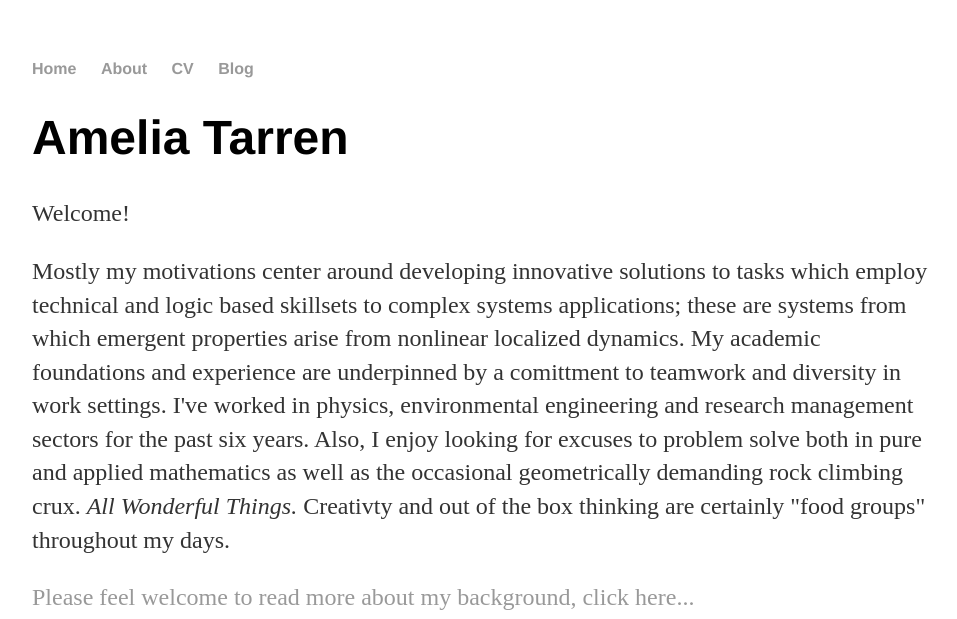
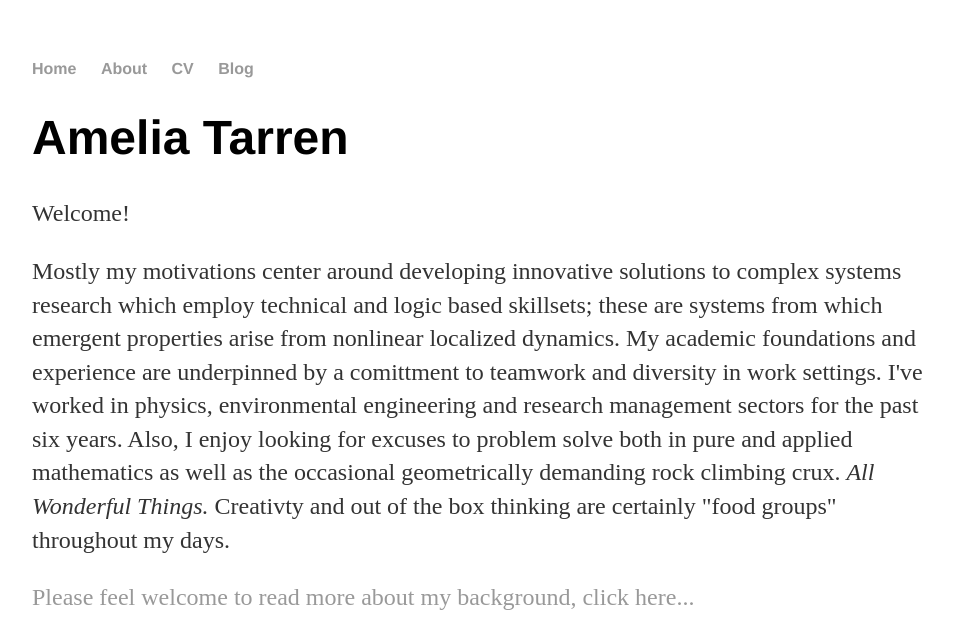
Before and after one commit to ATarren/atarren.github.io, a Jekyll site: the page built from index.html, in a window 1280 px wide, cut to the strip 0-619 px from the top of the page. Shown: the whole strip, without its empty margins (160-1117 px from the left). Built offline with Jekyll 4.4.1, drawn with Linux system fonts in a browser that asks for light colours.

Commit message:
Update index.html

```diff
--- a/index.html
+++ b/index.html
@@ -7,7 +7,7 @@
 
 	<p> Welcome!</p>
 
-	<p> Mostly my motivations center around developing innovative solutions to tasks which employ technical and logic based skillsets to complex systems applications; these are systems from which emergent properties arise from nonlinear localized dynamics. My academic foundations and experience are underpinned by a comittment to teamwork and diversity in work settings. I've worked in physics, environmental engineering and research management sectors for the past six years. Also, I enjoy looking for excuses to problem solve both in pure and applied mathematics as well as the occasional geometrically demanding rock climbing crux. <em> All Wonderful Things. </em> Creativty and out of the box thinking are certainly "food groups" throughout my days.</p>
+	<p> Mostly my motivations center around developing innovative solutions to complex systems research which employ technical and logic based skillsets; these are systems from which emergent properties arise from nonlinear localized dynamics. My academic foundations and experience are underpinned by a comittment to teamwork and diversity in work settings. I've worked in physics, environmental engineering and research management sectors for the past six years. Also, I enjoy looking for excuses to problem solve both in pure and applied mathematics as well as the occasional geometrically demanding rock climbing crux. <em> All Wonderful Things. </em> Creativty and out of the box thinking are certainly "food groups" throughout my days.</p>
 
 	<p><a href="/about">Please feel welcome to read more about my background, click here...</a></p>
 {% include image.html url="/images/Amelia.jpg" description="Climbing areas throughout the world, including Mallorca, Spain (pictured) as well as my backyard in Burlington, VT are both amongst my favorite outdoor places!" %}
```
